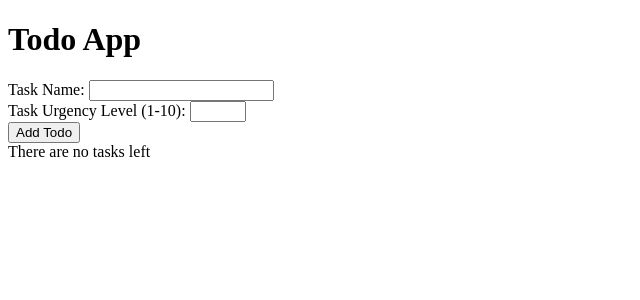
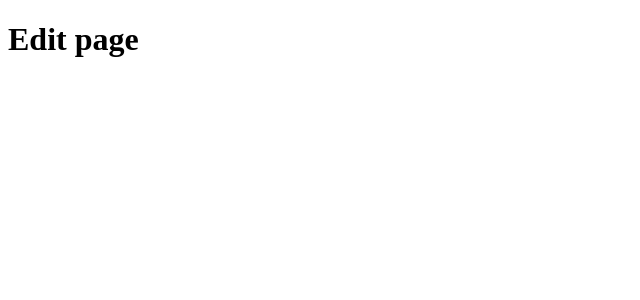
Before and after one commit to Nielam-Dass/Todo-App-Collection, a React (Vite) app in the folder todo_apps/001-react-ts-app/: page /edit in a window 1280 px wide. Shown: the top 300 px of the page, without its empty margins (0-640 px from the left). Built offline with nearby package versions, Linux system fonts and the light colour scheme.

Commit message:
Added routes in App component

```diff
--- a/todo_apps/001-react-ts-app/src/App.tsx
+++ b/todo_apps/001-react-ts-app/src/App.tsx
@@ -1,11 +1,15 @@
 import { JSX } from "react";
 import TodoHome from "./TodoHome";
+import { Route, Routes } from "react-router-dom";
 
 function App(): JSX.Element {
 
   return (
     <>
-      <TodoHome/>
+      <Routes>
+        <Route path="/" element={<TodoHome />}/>
+        <Route path="/edit" element={<h1>Edit page</h1>}/>
+      </Routes>
     </>
   )
 }
```
